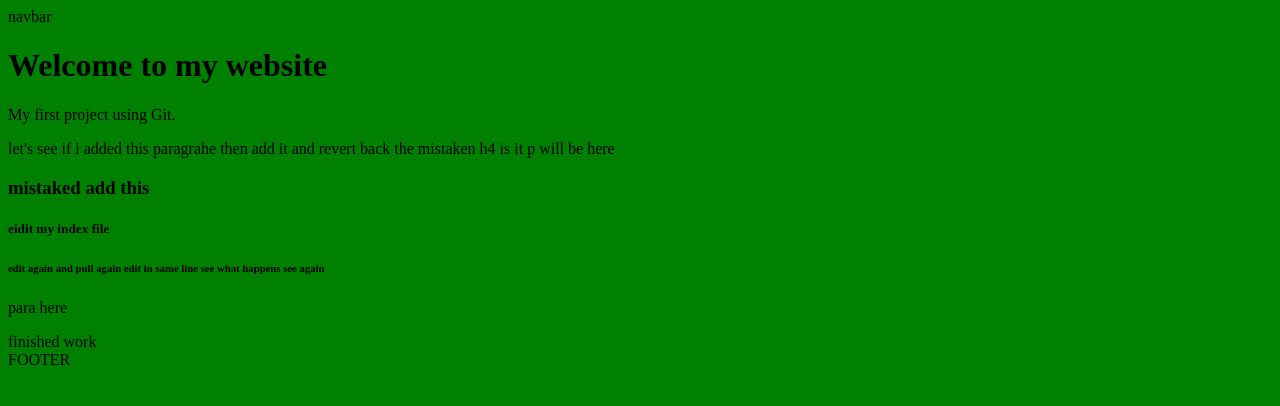
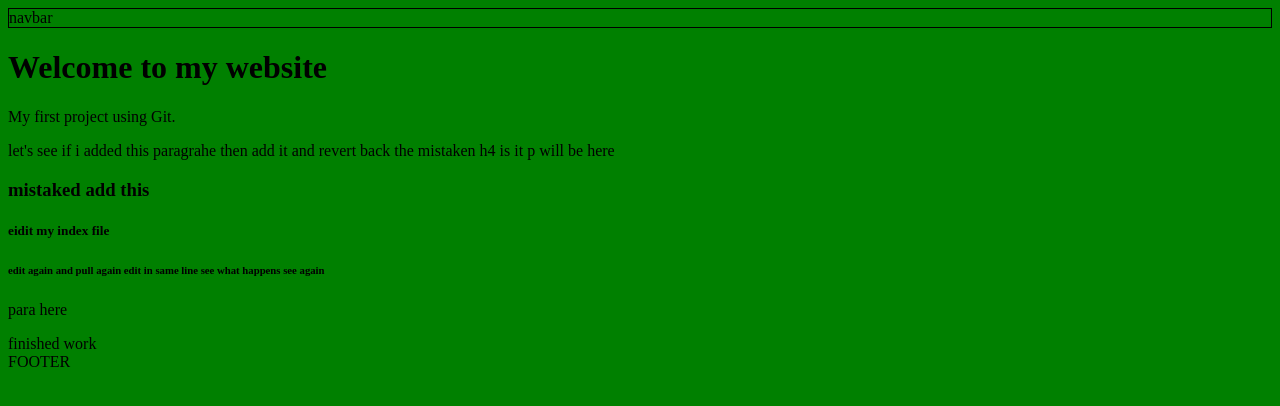
Before and after one commit to lionsgeekpromo5/test-git, a plain HTML site: page index.html in a window 1280 px wide. Drawn offline with Linux system fonts and the light colour scheme.

Commit message:
change nav style

```diff
--- a/index.css
+++ b/index.css
@@ -1,3 +1,7 @@
 body{
     background-color: green;
 }
+
+nav{
+    border: 1px solid black;
+}
```
